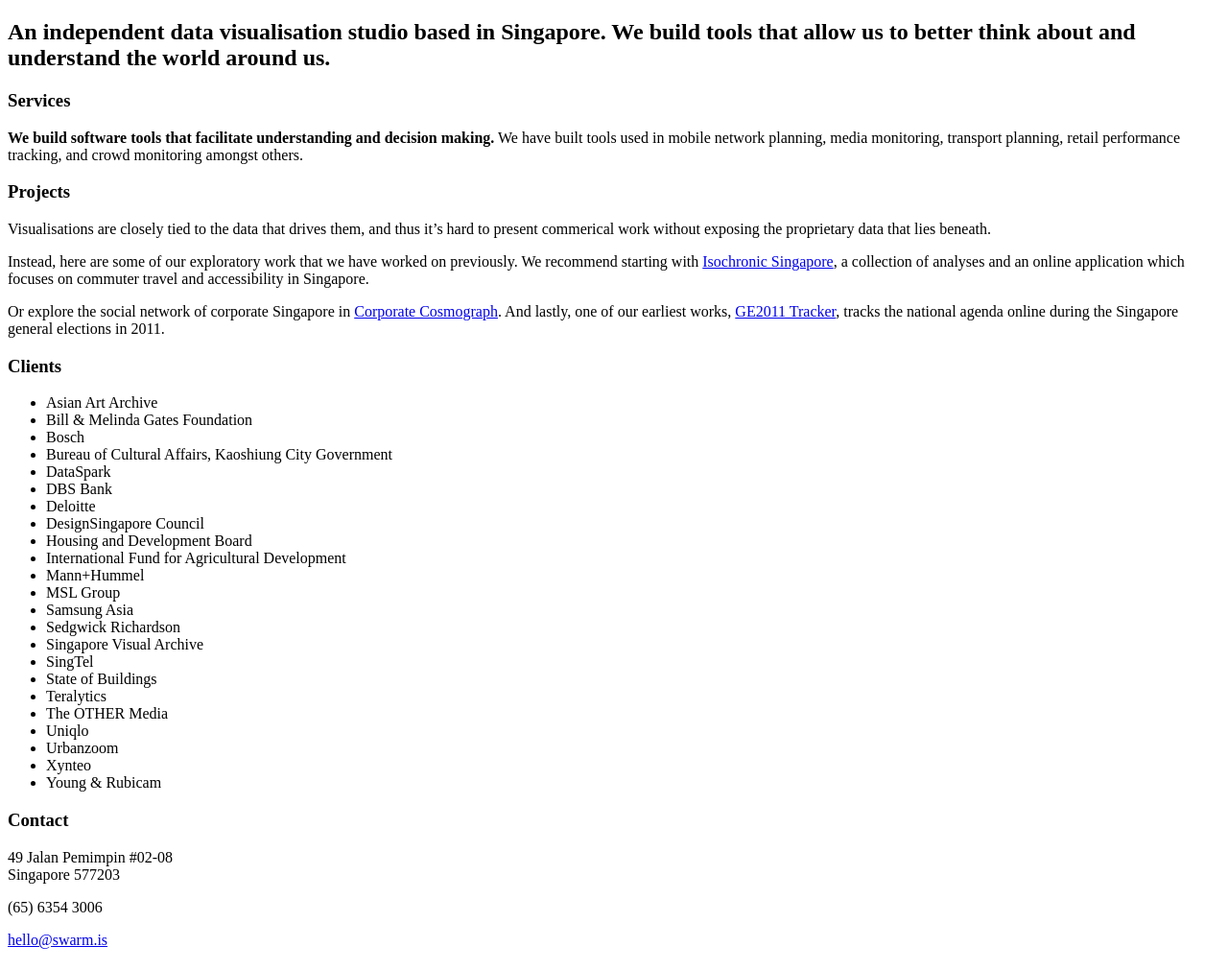
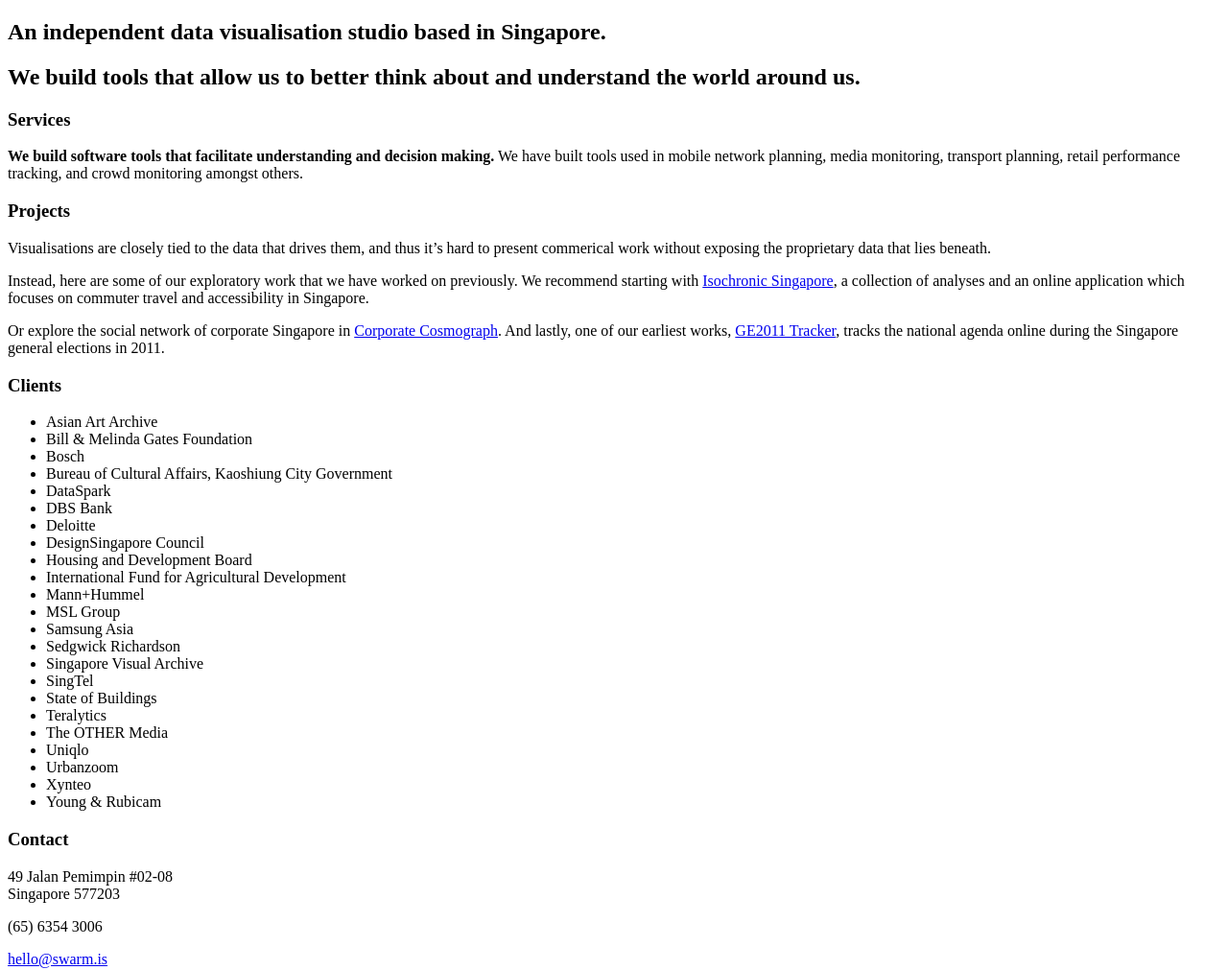
Before and after one commit to yinshanyang/swarm-site, a Gatsby site: page / in a window 1280 px wide. Shown: the whole page at 96% size. Built offline with nearby package versions, Linux system fonts and the light colour scheme; Gatsby itself is replaced by a stand-in of ours.

Commit message:
feature: update h1 for SEO

```diff
--- a/src/pages/index.js
+++ b/src/pages/index.js
@@ -19,10 +19,10 @@
 export default () => (
   <main className={classes.main}>
     <section className={classes.titleSection}>
-      <h1 className={classes.title}>
-        <span className='animation-fade-0 o-0'>An independent data visualisation studio based in Singapore.</span>{` `}
-        <span className='animation-fade-1 o-0 fw4'>We build tools that allow us to better think about and understand the world around us.</span>
-      </h1>
+      <div className={classes.title}>
+        <h1 className='di f2 f1-ns animation-fade-0 o-0'>An independent data visualisation studio based in Singapore.</h1>{` `}
+        <h2 className='di f2 f1-ns fw4 animation-fade-1 o-0'>We build tools that allow us to better think about and understand the world around us.</h2>
+      </div>
     </section>
 
     <section className={classes.section}>
```
